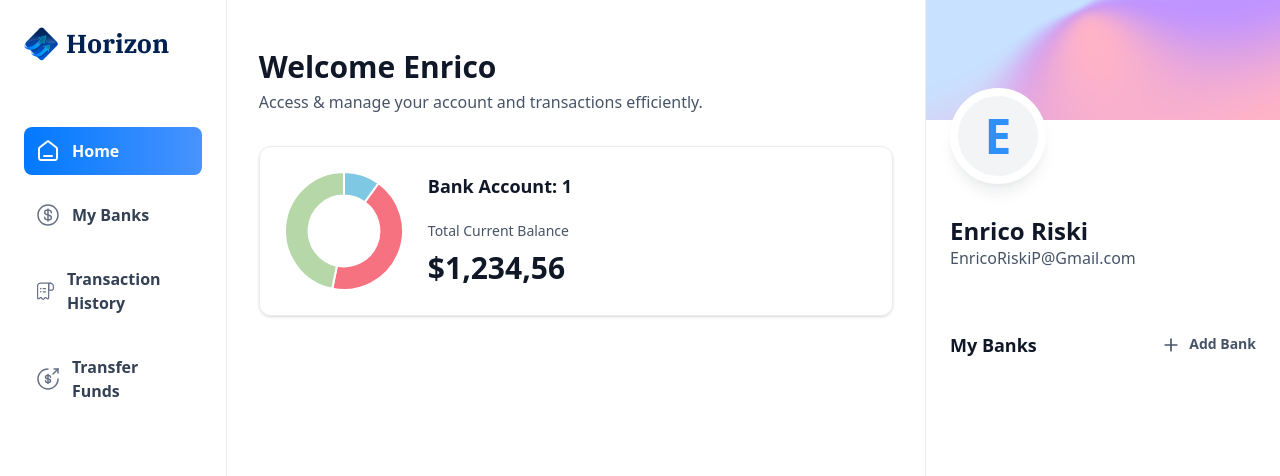
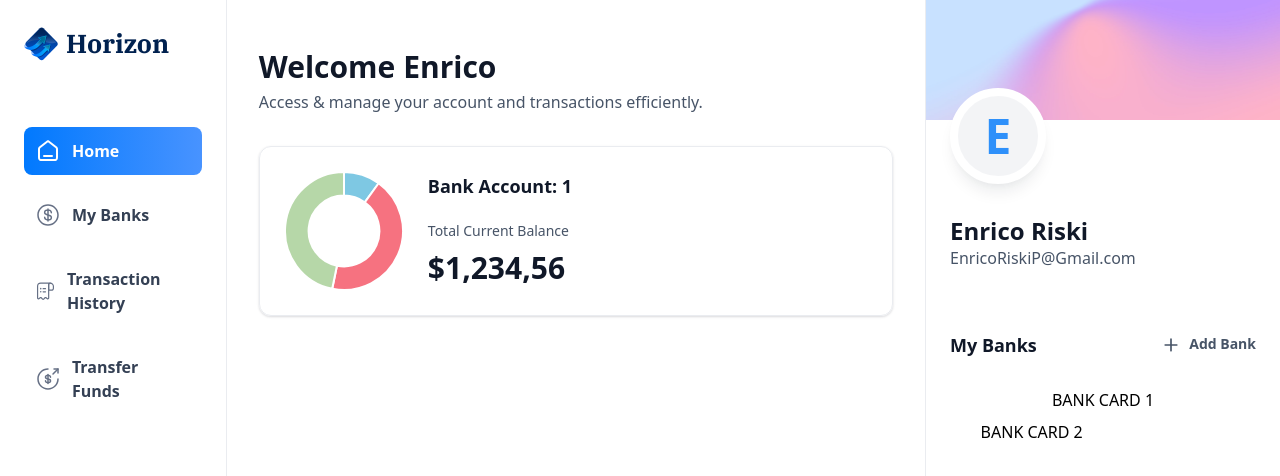
Before and after one commit to EnricoRP/bank-app, a Next.js app: page / in a window 1280 px wide. Shown: the top 476 px of the page. Built offline with nearby package versions, Linux system fonts and the light colour scheme.

Commit message:
pengaturan potitioning kartu bank di sidebard

```diff
--- a/app/(root)/page.tsx
+++ b/app/(root)/page.tsx
@@ -23,7 +23,7 @@
           />
         </header>
       </div>
-      <RightSidebar user={loggedIn} transactions={[]} banks={[]} />
+      <RightSidebar user={loggedIn} transactions={[]} banks={[{}, {}]} />
     </section>
   )
 }
--- a/components/ui/RightSidebar.tsx
+++ b/components/ui/RightSidebar.tsx
@@ -38,8 +38,21 @@
                     Add Bank
                 </h2>
             </Link>
+        </div>
 
-        </div>
+        {banks?.length > 0 && (
+            <div className="relative flex flex-1 flex-col items-center justify-center gap-5">
+                <div className="relative z-10">
+                    BANK CARD 1
+                </div>
+                {banks[1] && (
+                    <div className="absolute right-0 top-8 z-0 w-[90%]">
+                        BANK CARD 2
+                    </div>
+                )}
+            </div>
+        )}
+
       </section>
     </aside>
   )
```
Also changed, not shown: 1 other file (tests, documents, lock files or other folders).
